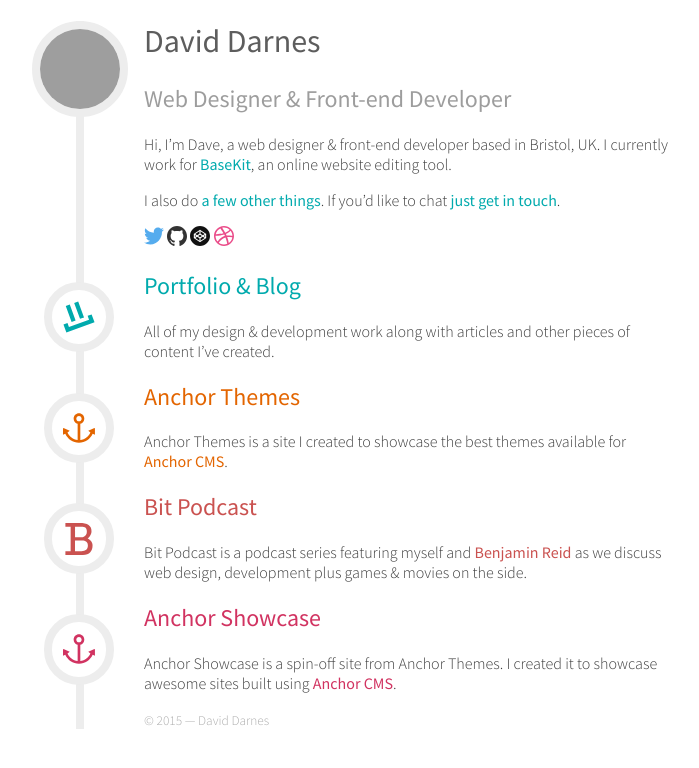
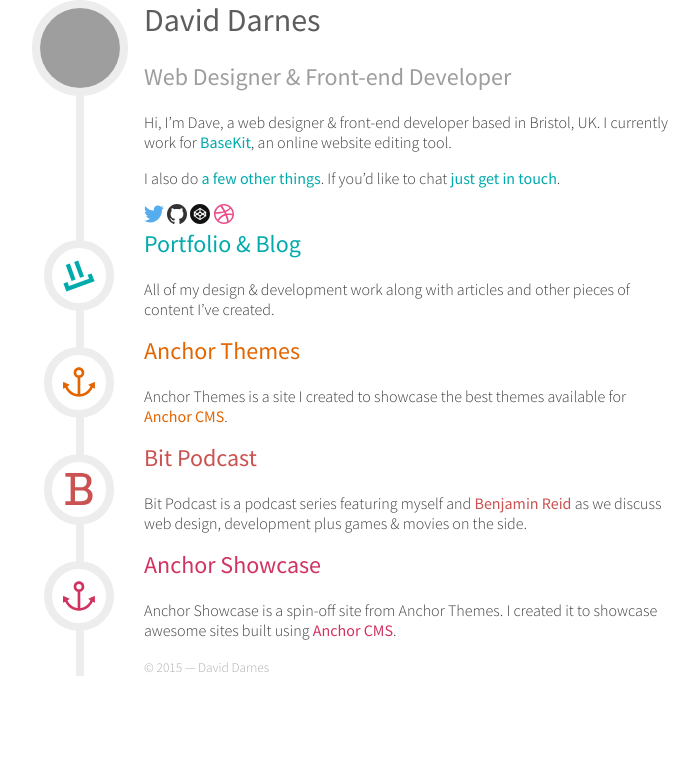
Before and after one commit to daviddarnes/darn.es, a Jekyll site: the page built from index.md, in a window 1280 px wide. Shown: the top 768 px of the page, without its empty margins (288-987 px from the left). Built offline with Jekyll 4.4.1, drawn with Linux system fonts in a browser that asks for light colours; grey boxes are pictures that could not be loaded.

Commit message:
Tweaks animation and removes top margin from titles

```diff
--- a/css/styles.scss
+++ b/css/styles.scss
@@ -36,13 +36,13 @@
         left: 2.75rem;
         height: 100%;
         border-left: $width--keyline solid $color--keyline;
-        animation: keyline .5s ease;
+        animation: keyline 1s ease;
     }
 }
 
 @keyframes keyline {
-    0%  { opacity: 0; top: -100%; }
-    100%{ opacity: 1; top: 0; }
+    0%  { top: -100%; }
+    100%{ top: 0; }
 }
 
 // Header
@@ -129,6 +129,7 @@
 
 h1, h2, a {
     font-weight: 400;
+    margin-top: 0;
 }
 
 h1 {
```
